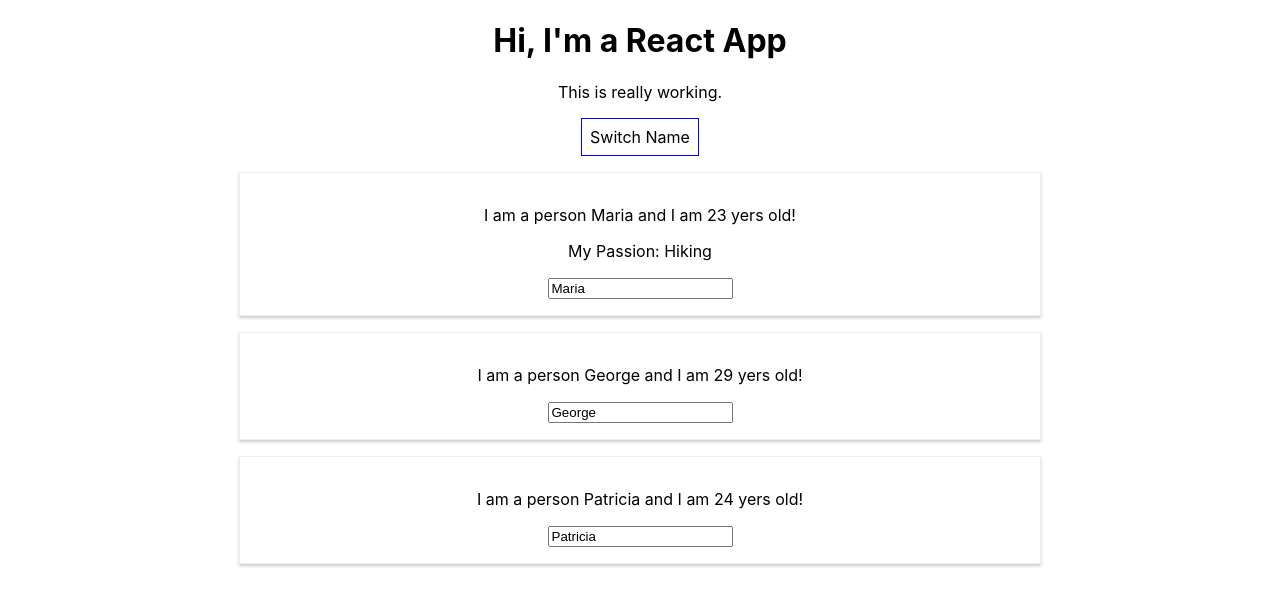
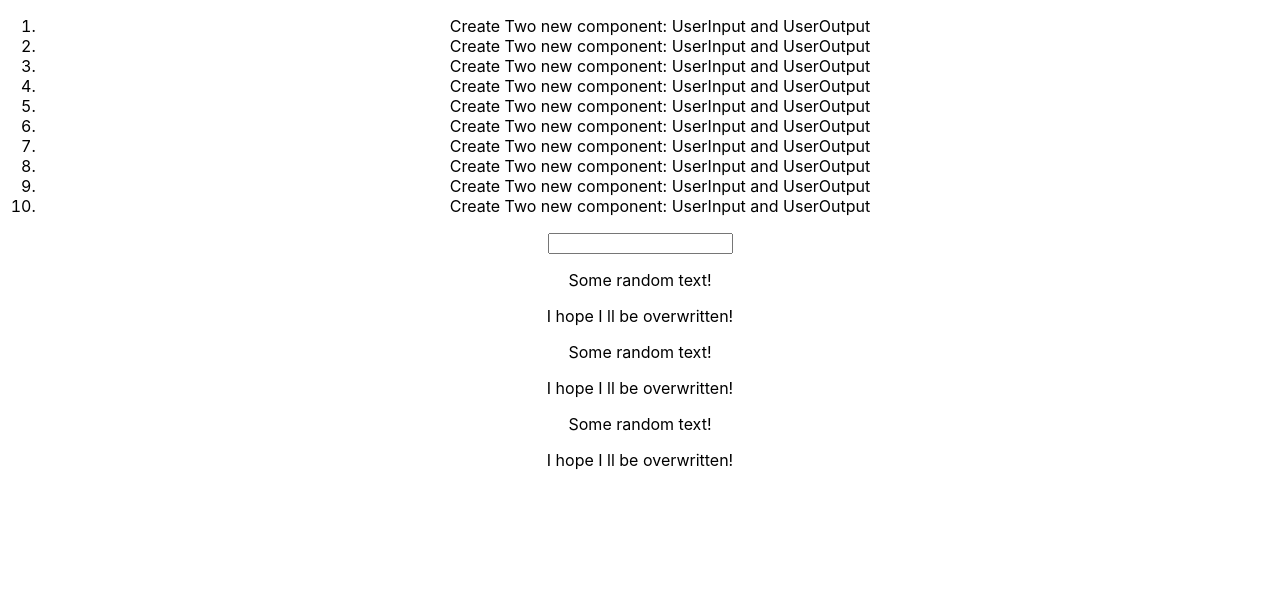
Before and after one commit to Masoume-vesali1993/udemy, a React (Create React App) app: page / in a window 1280 px wide. Shown: the top 606 px of the page. Built offline with nearby package versions, Linux system fonts and the light colour scheme.

Commit message:
tow Component
add App

```diff
--- a/src/App.js
+++ b/src/App.js
@@ -1,68 +1,32 @@
 import React, { Component } from 'react';
 import './App.css';
-import Person from './Person/Person';
+
+import UserInput from './UserInput/UserInput';
+import UserOutput from './UserOutput/UserOutput';
+
 
 class App extends Component {
-  state = {
-      persons: [
-          {name: 'Maria', age: 23},
-          {name: 'George', age: 29},
-          {name: 'Patricia', age: 24}
-      ]
+    render() {
+        return (
+            <div className="App">
+                <ol>
+                    <li>Create Two new component: UserInput and UserOutput</li>
+                    <li>Create Two new component: UserInput and UserOutput</li>
+                    <li>Create Two new component: UserInput and UserOutput</li>
+                    <li>Create Two new component: UserInput and UserOutput</li>
+                    <li>Create Two new component: UserInput and UserOutput</li>
+                    <li>Create Two new component: UserInput and UserOutput</li>
+                    <li>Create Two new component: UserInput and UserOutput</li>
+                    <li>Create Two new component: UserInput and UserOutput</li>
+                    <li>Create Two new component: UserInput and UserOutput</li>
+                    <li>Create Two new component: UserInput and UserOutput</li>
+                </ol>
+                <UserInput />
+                <UserOutput />
+                <UserOutput />
+                <UserOutput />
+            </div>
+        )
+    }
   }
-  switchNameHandler = (newName) => {
-      //console.log('was clicked');
-      this.setState({
-          persons: [
-              {name: newName , age: 23},
-              {name: 'George', age: 29},
-              {name: 'Patricia', age: 26}
-          ]
-      })
-  }
-
-
-  nameChangedHandler = (event) => {
-    this.setState({
-        persons: [
-            {name: 'Max' , age: 23},
-            {name: event.target.value, age: 29},
-            {name: 'Patricia', age: 25}
-        ]
-    })
-  }
-
-  render() {
-      const style = {
-          backgroundColor: 'white',
-          font: 'inherit',
-          border: '1px solid blue',
-          padding:'8px',
-          cursor:'pointer'
-      };
-
-      return (
-          <div className="App">
-              <h1>Hi, I'm a React App</h1>
-              <p>This is really working.</p>
-              <button
-              style={style}
-              onClick={() => this.switchNameHandler('Maximilian!!')}>Switch Name</button>
-              <Person
-               click={this.switchNameHandler} name={this.state.persons[0].name}
-               age={this.state.persons[0].age}
-               click={this.switchNameHandler.bind(this, 'Max!')}
-               changed={this.nameChangedHandler}
-               >My Passion: Hiking</Person>
-              <Person
-               name={this.state.persons[1].name}
-               age={this.state.persons[1].age}/>
-              <Person
-              name={this.state.persons[2].name}
-              age={this.state.persons[2].age}/>
-          </div>
-      );
-  }
-}
-
 export default App;
--- a/src/Person/Person.css
+++ /dev/null
@@ -1,9 +0,0 @@
-.Person {
-    width: 60%;
-    margin: 16px auto;
-    border: 1px solid #eee;
-    box-shadow: 0 2px 3px #ccc;
-    padding: 16px;
-    text-align: center;
-
-}
--- a/src/Person/Person.js
+++ /dev/null
@@ -1,16 +0,0 @@
-import React from 'react';
-
-import './Person.css';
-
-const person = (props) => {
-    return (
-        <div className="Person">
-            <p onClick={props.click}>I am a person {props.name} and I am {props.age} yers old!</p>
-            <p>{props.children}</p>
-            <input type="text" onChange={props.changed} value={props.name} />
-
-        </div>
-    )
-};
-
-export default person;
--- /dev/null
+++ b/src/UserInput/UserInput.js
@@ -0,0 +1,8 @@
+import React from 'react';
+
+const userInput = () => {
+    return <input type="text" />;
+
+};
+
+export default userInput;
--- /dev/null
+++ b/src/UserOutput/UserOutput.js
@@ -0,0 +1,12 @@
+import React from 'react';
+
+const userOutput = () => {
+    return (
+        <div>
+            <p>Some random text!</p>
+            <p>I hope I ll be overwritten!</p>
+        </div>
+    );
+};
+
+export default userOutput;
```
